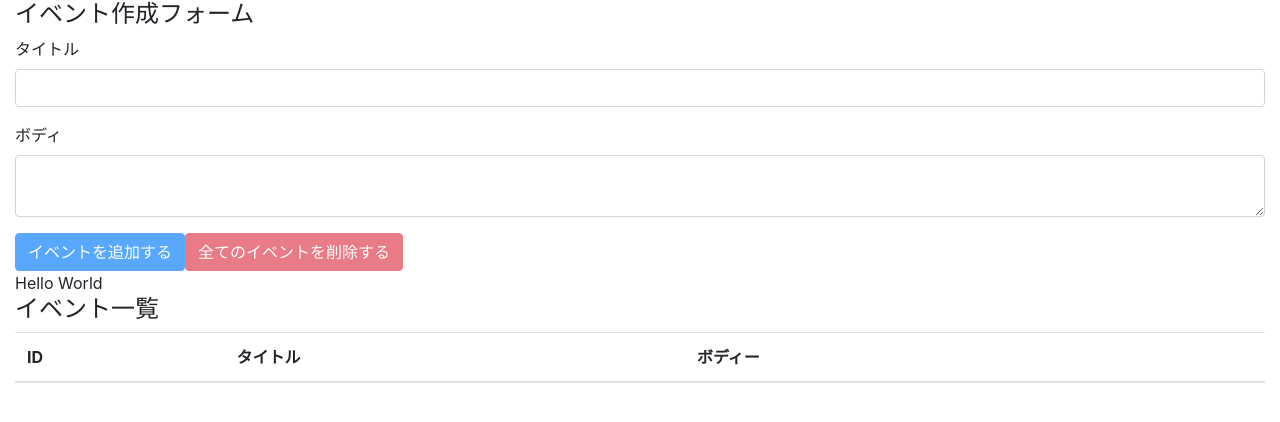
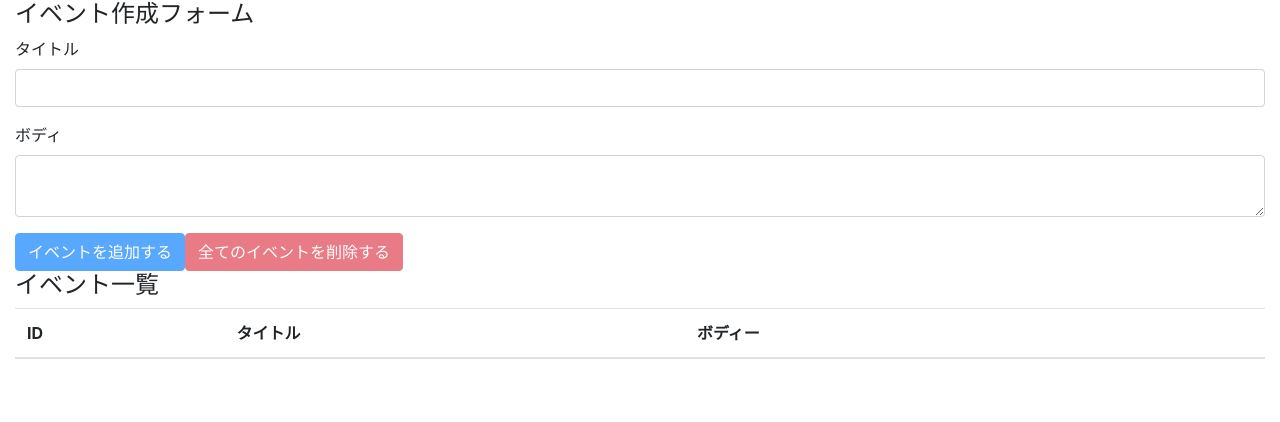
Before and after one commit to saku3/react-hooks-101, a React (Create React App) app: page / in a window 1280 px wide. Shown: the top 422 px of the page. Built offline with nearby package versions, Linux system fonts and the light colour scheme.

Commit message:
solve prop drilling issue

```diff
--- a/src/components/App.js
+++ b/src/components/App.js
@@ -11,10 +11,10 @@ const App = () => {
   const [state, dispatch] = useReducer(reducer, []);
 
   return (
-    <AppContext.Provider value={'Hello World'}>
+    <AppContext.Provider value={{ state, dispatch }}>
       <div className="container-fluid">
-        <EventForm state={state} dispatch={dispatch} />
-        <Events state={state} dispatch={dispatch} />
+        <EventForm />
+        <Events />
       </div>
     </AppContext.Provider>
   );
--- a/src/components/Event.js
+++ b/src/components/Event.js
@@ -1,8 +1,10 @@
-import React from 'react';
+import React, { useContext } from 'react';
 
 import { DELETE_EVENT } from '../actions';
+import AppContext from '../contexts/AppContext';
 
-const Event = ({ dispatch, event }) => {
+const Event = ({ event }) => {
+  const { dispatch } = useContext(AppContext);
   const id = event.id;
   const handleClickDeleteButton = () => {
     const result = window.confirm(`イベント(id=${id})を本当に削除しても良いですか?`);
--- a/src/components/EventForm.js
+++ b/src/components/EventForm.js
@@ -1,8 +1,10 @@
-import React, { useState } from 'react';
+import React, { useState, useContext } from 'react';
 
 import { CREATE_EVENT, DELETE_ALL_EVENTS } from '../actions';
+import AppContext from '../contexts/AppContext';
 
-const EventForm = ({ state, dispatch }) => {
+const EventForm = () => {
+  const { state, dispatch } = useContext(AppContext);
   const [title, setTitle] = useState('');
   const [body, setBody] = useState('');
 
--- a/src/components/Events.js
+++ b/src/components/Events.js
@@ -3,11 +3,10 @@ import React, { useContext } from 'react';
 import Event from './Event';
 import AppContext from '../contexts/AppContext';
 
-const Events = ({ dispatch, state }) => {
-  const value = useContext(AppContext);
+const Events = () => {
+  const { state } = useContext(AppContext);
   return (
     <React.Fragment>
-      <div>{value}</div>
       <h4>イベント一覧</h4>
       <table className="table table-hover">
         <thead>
@@ -20,7 +19,7 @@ const Events = ({ dispatch, state }) => {
         </thead>
         <tbody>
           {state.map((event, index) => (
-            <Event key={index} event={event} dispatch={dispatch} />
+            <Event key={index} event={event} />
           ))}
         </tbody>
       </table>
```
